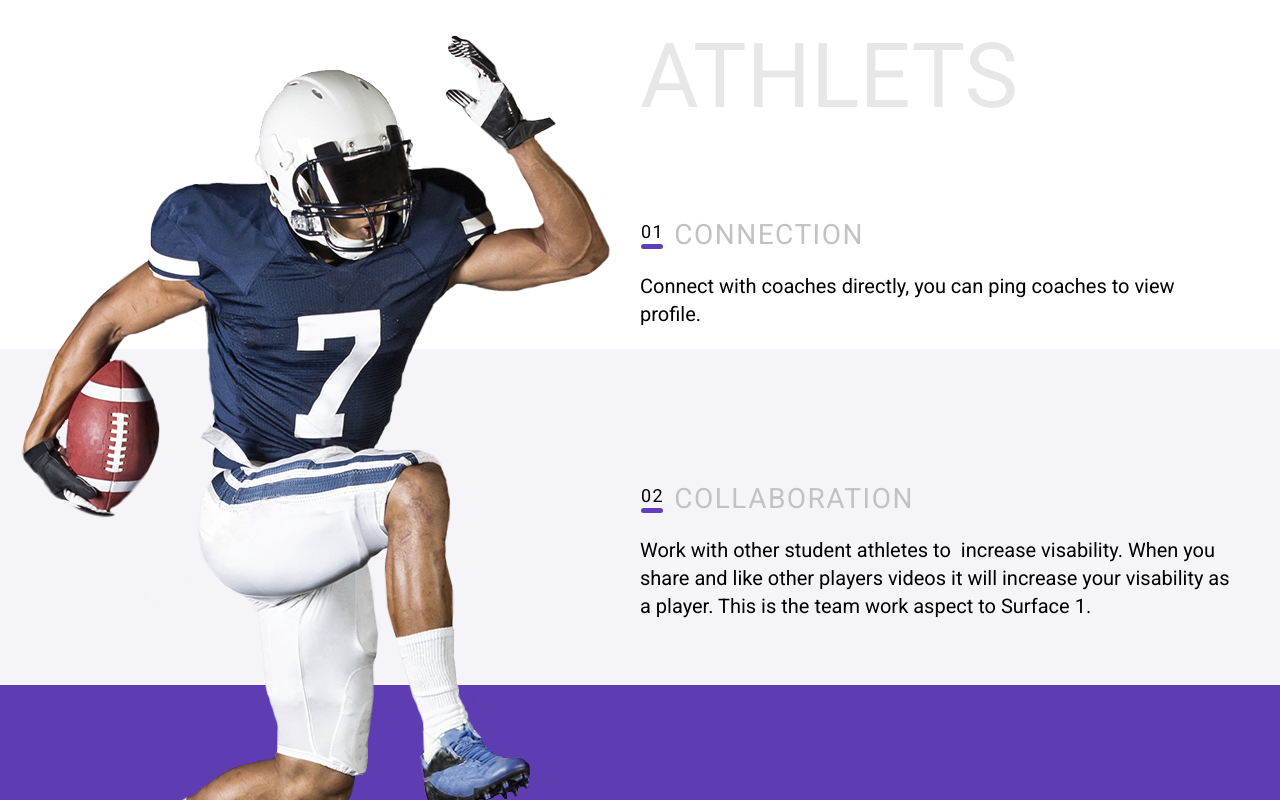
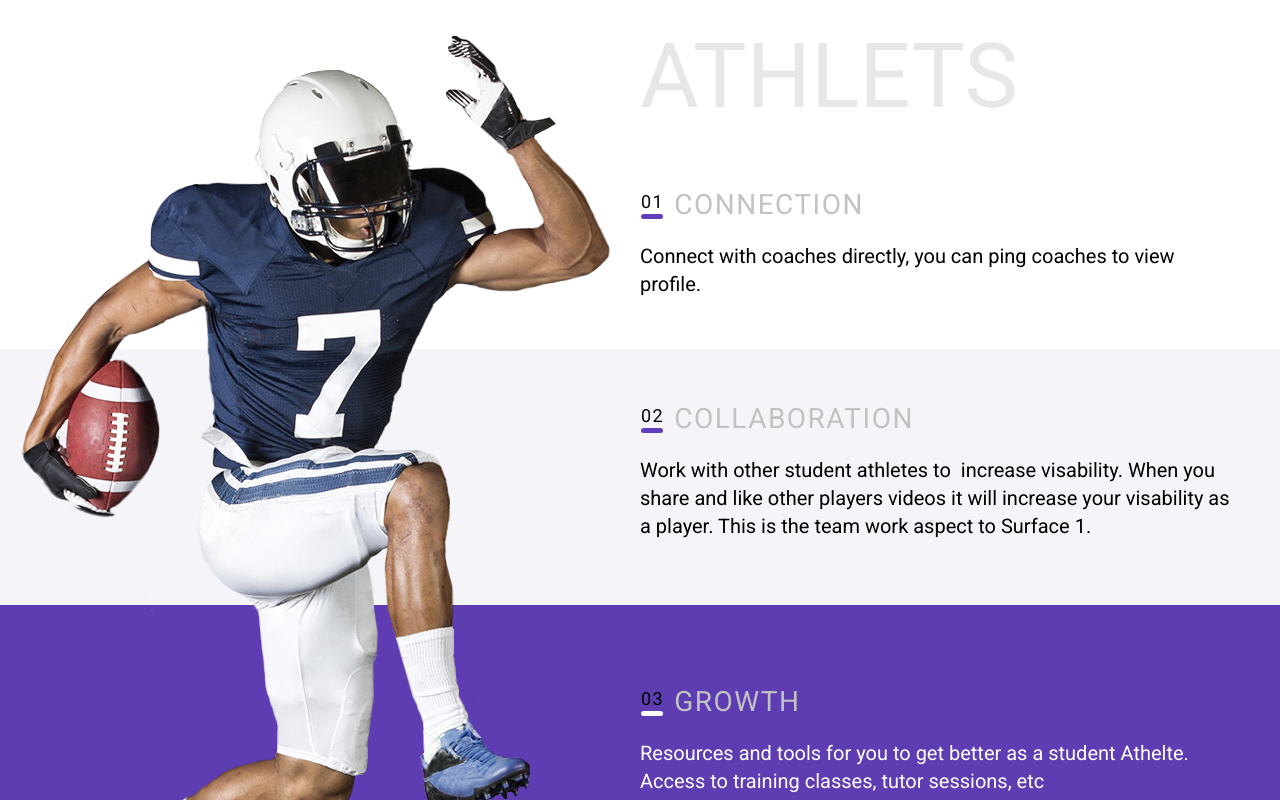
Before and after one commit to nutcom3/sportlab, a Next.js app: page / in a window 1280 px wide. Shown: the top 800 px of the page. Built offline with nearby package versions, Linux system fonts and the light colour scheme.

Commit message:
adjust css responsive tablet size

```diff
--- a/components/content/content.module.css
+++ b/components/content/content.module.css
@@ -102,7 +102,6 @@
 
 @media only screen and (min-width: 620px) {
   .article {
-    padding-top: 30px;
     margin-left: 40%;
   }
 
@@ -155,11 +154,7 @@
     font-size: 18px;
     padding-top: 21px;
     font-style: normal;
-    width: 350px;
-  }
-
-  .second {
-    padding-top: 15px;
+    width: 385px;
   }
 
   .thrid .titlenumber::after {
@@ -179,7 +174,7 @@
   }
 
   .second {
-    height: 235px;
+    height: 250px;
   }
 
   .thrid .article,
@@ -200,6 +195,10 @@
     font-style: normal;
     width: 447px;
   }
+
+  .article {
+    margin-left: 291px;
+  }
 }
 
 @media only screen and (min-width: 992px) {
@@ -212,15 +211,11 @@
   }
 
   .first .title {
-    padding-top: 59px;
+    padding-top: 40px;
   }
 
   .second {
     height: 250px;
-  }
-
-  .second .article {
-    padding-top: 23px;
   }
 
   .thrid {
@@ -240,14 +235,6 @@
   .description {
     font-size: 20px;
     width: 600px;
-  }
-
-  .second {
-    padding-top: 80px;
-  }
-
-  .thrid {
-    padding-top: 80px;
   }
 
   .first {
--- a/src/app/page.module.css
+++ b/src/app/page.module.css
@@ -209,8 +209,6 @@
     height: 699px;
   }
 
-
-
   .plusDarkFootball {
     display: unset;
     position: absolute;
@@ -253,6 +251,17 @@
     line-height: 105.47px;
     color: #E7E7E7;
     padding-top: 87px;
+  }
+
+  .headArticle {
+    margin-left: 291px;
+  }
+
+  .football {
+    left: -161px;
+    top: 120px;
+    width: 518px;
+    height: 699px;
   }
 }
 
```
